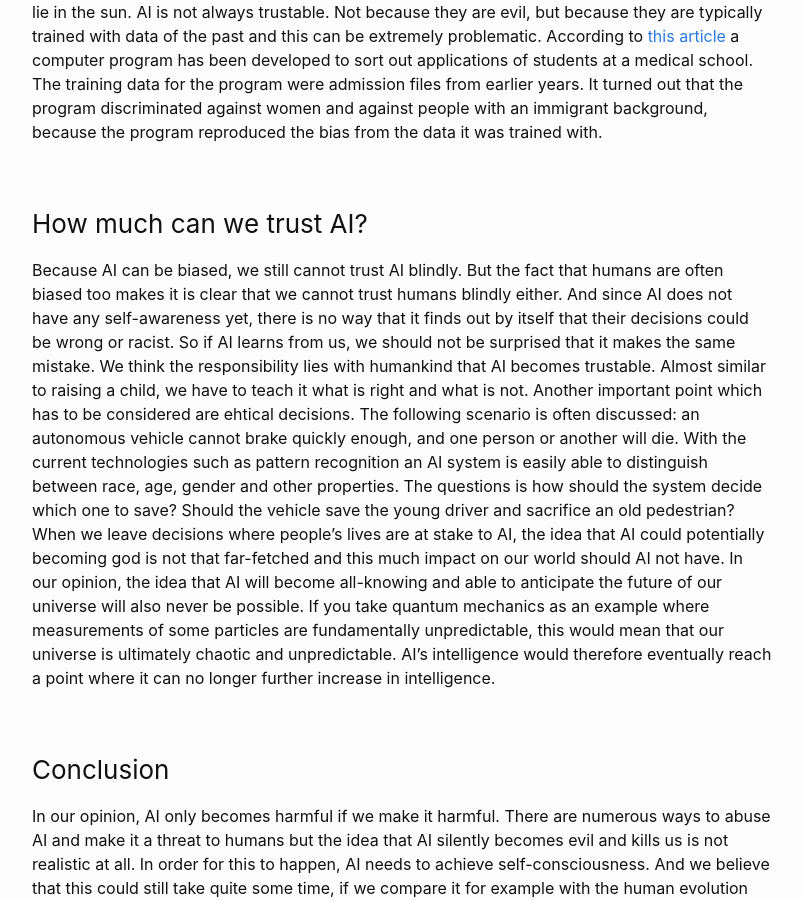
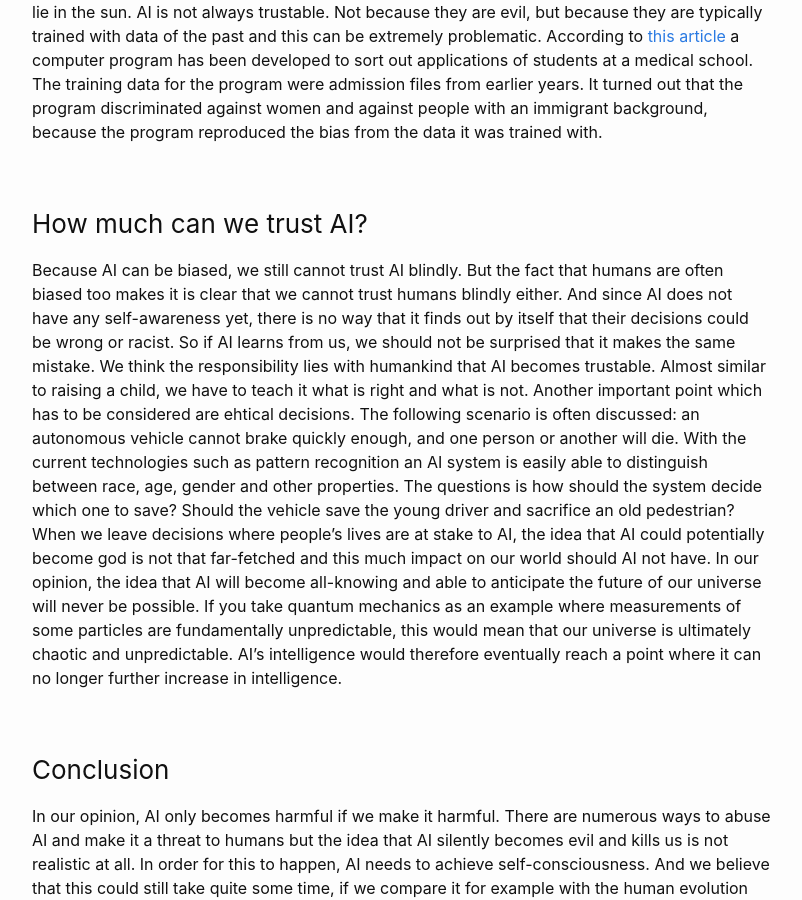
Before and after one commit to wongwil/wongwil.github.io, a Jekyll site: the page built from _posts/2020-09-20-good-or-bad-guy.md, in a window 1280 px wide and 900 px high, scrolled down 2461 px. Shown: the whole window, without its empty margins (238-1040 px from the left). Built offline with Jekyll 4.4.1, drawn with Linux system fonts in a browser that asks for light colours; comment, search, counter and statistics services are not loaded.

Commit message:
Update 2020-09-20-good-or-bad-guy.md

```diff
--- a/_posts/2020-09-20-good-or-bad-guy.md
+++ b/_posts/2020-09-20-good-or-bad-guy.md
@@ -40,7 +40,7 @@ AI can find paths to solutions that no humans would be capable of, which makes t
 ### How much can we trust AI?
 
 Because AI can be biased, we still cannot trust AI blindly. But the fact that humans are often biased too makes it is clear that we cannot trust humans blindly either. And since AI does not have any self-awareness yet, there is no way that it finds out by itself that their decisions could be wrong or racist. So if AI learns from us, we should not be surprised that it makes the same mistake. We think the responsibility lies with humankind that AI becomes trustable. Almost similar to raising a child, we have to teach it what is right and what is not.
-Another important point which has to be considered are ehtical decisions. The following scenario is often discussed: an autonomous vehicle cannot brake quickly enough, and one person or another will die. With the current technologies such as pattern recognition an AI system is easily able to distinguish between race, age, gender and other properties. The questions is how should the system decide which one to save? Should the vehicle save the young driver and sacrifice an old pedestrian? When we leave decisions where people's lives are at stake to AI, the idea that AI could potentially becoming god is not that far-fetched and this much impact on our world should AI not have. In our opinion, the idea that AI will become all-knowing and able to anticipate the future of our universe will also never be possible. If you take quantum mechanics as an example where measurements of some particles are fundamentally unpredictable, this would mean that our universe is ultimately chaotic and unpredictable. AI's intelligence would therefore eventually reach a point where it can no longer further increase in intelligence.
+Another important point which has to be considered are ehtical decisions. The following scenario is often discussed: an autonomous vehicle cannot brake quickly enough, and one person or another will die. With the current technologies such as pattern recognition an AI system is easily able to distinguish between race, age, gender and other properties. The questions is how should the system decide which one to save? Should the vehicle save the young driver and sacrifice an old pedestrian? When we leave decisions where people's lives are at stake to AI, the idea that AI could potentially become god is not that far-fetched and this much impact on our world should AI not have. In our opinion, the idea that AI will become all-knowing and able to anticipate the future of our universe will never be possible. If you take quantum mechanics as an example where measurements of some particles are fundamentally unpredictable, this would mean that our universe is ultimately chaotic and unpredictable. AI's intelligence would therefore eventually reach a point where it can no longer further increase in intelligence.
 
 ### Conclusion
 
```
